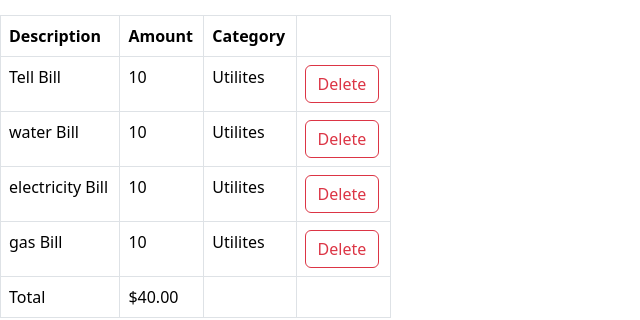
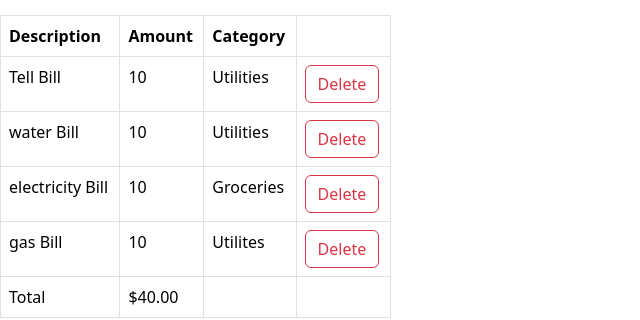
Before and after one commit to Sandunrmst/Expense-Tracker-react, a React (Vite) app: page / in a window 1280 px wide. Shown: the part 289-609 px from the top of the page, without its empty margins (0-640 px from the left). Built offline with nearby package versions, Linux system fonts and the light colour scheme.

Commit message:
Filter expenses according to category name

```diff
--- a/src/App.tsx
+++ b/src/App.tsx
@@ -3,25 +3,32 @@ import ExpenseList from "./expense-tracker/ExpenseList";
 import ExpenseFilter from "./expense-tracker/component/ExpenseFilter";
 
 function App() {
+  const [selectedCategory, setSelectedCategory] = useState("");
+
   const [expenses, setExpenses] = useState([
-    { id: 1, description: "Tell Bill", amount: 10, category: "Utilites" },
-    { id: 2, description: "water Bill", amount: 10, category: "Utilites" },
+    { id: 1, description: "Tell Bill", amount: 10, category: "Utilities" },
+    { id: 2, description: "water Bill", amount: 10, category: "Utilities" },
     {
       id: 3,
       description: "electricity Bill",
       amount: 10,
-      category: "Utilites",
+      category: "Groceries",
     },
     { id: 4, description: "gas Bill", amount: 10, category: "Utilites" },
   ]);
+
+  const visibleExpenses = selectedCategory
+    ? expenses.filter((expense) => expense.category === selectedCategory)
+    : expenses;
+
   return (
     <div>
       <h1>Expense Tracker</h1>
       <div className="mb-3 mt-3">
-        <ExpenseFilter onSelectCategory={(cate) => console.log(cate)} />
+        <ExpenseFilter onSelectCategory={(cate) => setSelectedCategory(cate)} />
       </div>
       <ExpenseList
-        expenses={expenses}
+        expenses={visibleExpenses}
         onDelete={(id) => setExpenses(expenses.filter((e) => e.id !== id))}
       />
     </div>
```
